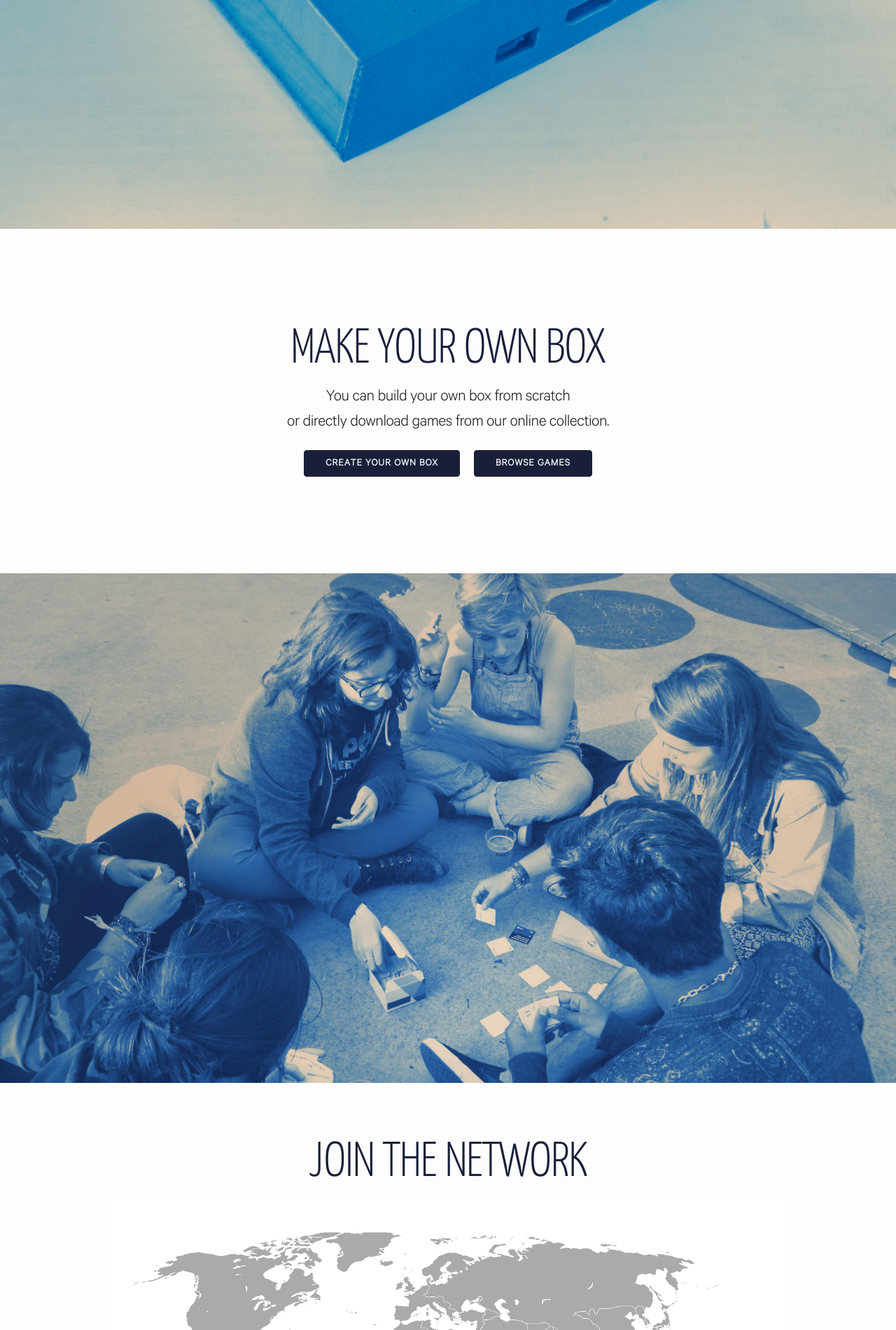
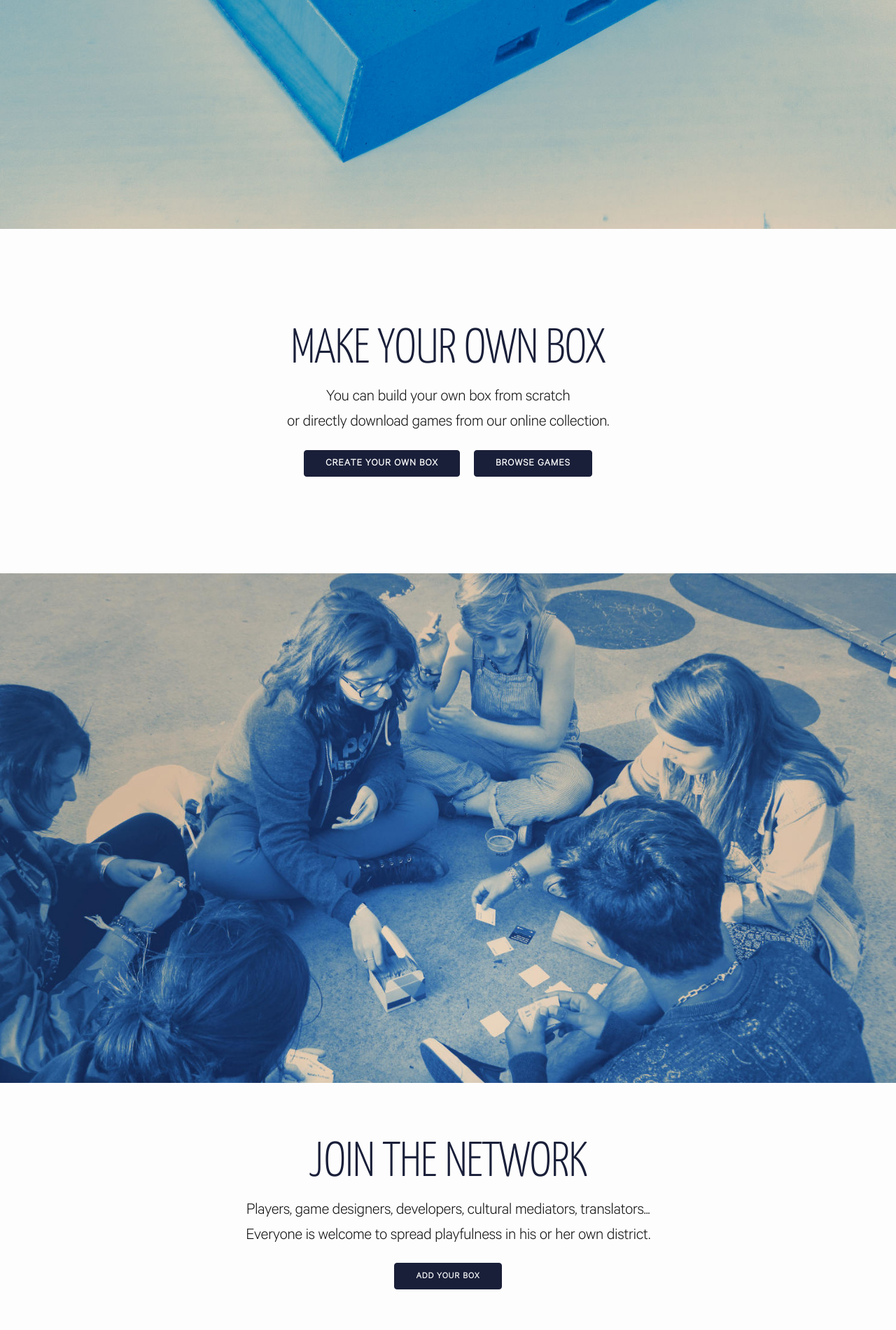
Before and after one commit to ludobox/ludobox.github.io, a Jekyll site: the page built from index.html, in a window 1280 px wide. Shown: the part 2066-3966 px from the top of the page at 70% size. Built offline with Jekyll 4.4.1, drawn with Linux system fonts in a browser that asks for light colours; some web fonts are replaced; grey boxes are pictures that could not be loaded.

Commit message:
update map

```diff
--- a/_includes/map.html
+++ b/_includes/map.html
@@ -1,3 +1,3 @@
 <div id="ludobox-map">
-  <img src="/uploads/map.png" alt="Map">
+  <iframe width="100%" height="100%" src="http://embed.datea.pe/#/Ludobox/play" frameborder="0" allowfullscreen=""></iframe>
 </div>
--- a/_layouts/landing.html
+++ b/_layouts/landing.html
@@ -45,7 +45,6 @@
       <img class="full-width-image" src="/uploads/ludobox-event-play-web.jpg" alt="Ludobox Box Image">
       <section id="map">
         <h3>Join The Network</h3>
-        {% include map.html %}
         <div class="container">
           <h5>
             Players, game designers, developers, cultural mediators, translators...
@@ -54,6 +53,7 @@
           </h5>
           <a href="#" class="button">Add your box</a>
         </div>
+        {% include map.html %}
       </section>
       <img class="full-width-image" src="/uploads/ludobox-workshop-kids.jpg" alt="Ludobox Kids Workshop">
       <section id="contact" class="container" >
--- a/css/main.scss
+++ b/css/main.scss
@@ -182,7 +182,6 @@
 
 #map {
   text-align: center;
-  padding-bottom: 2em;
   h3 {
     margin-top: 1em;
   }
@@ -193,9 +192,9 @@
     font-size: .8em
   }
   #ludobox-map {
-    margin: 0 auto;
+    margin: 3em auto 0 0;
     width : 100%;
-    height: 500px;
+    height: 600px;
   }
 }
 
```
